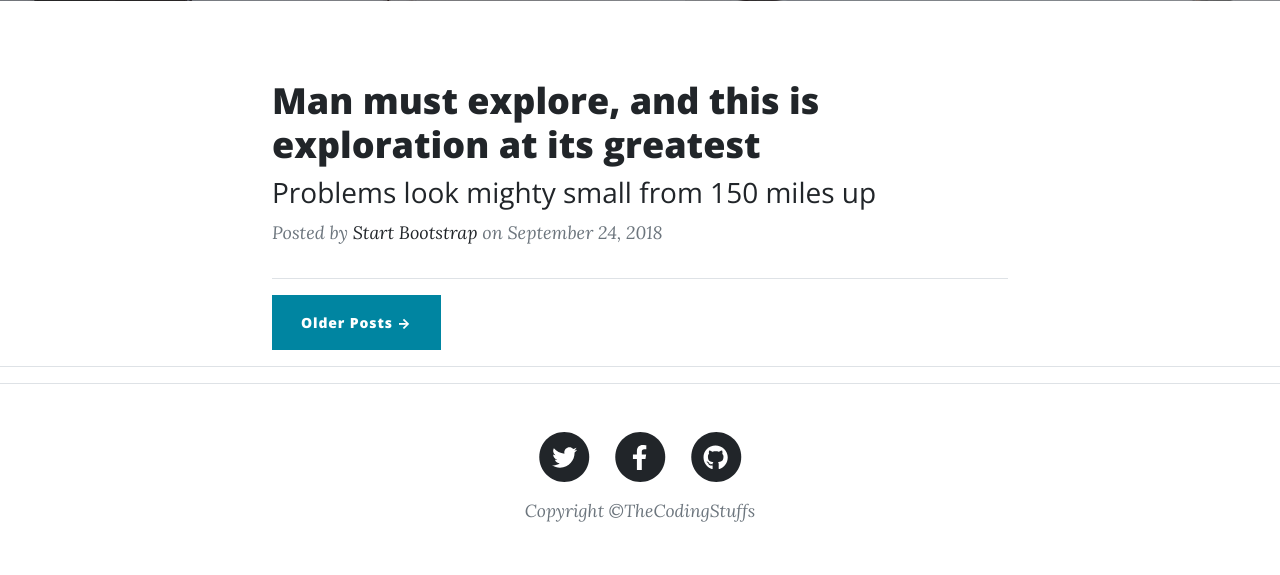
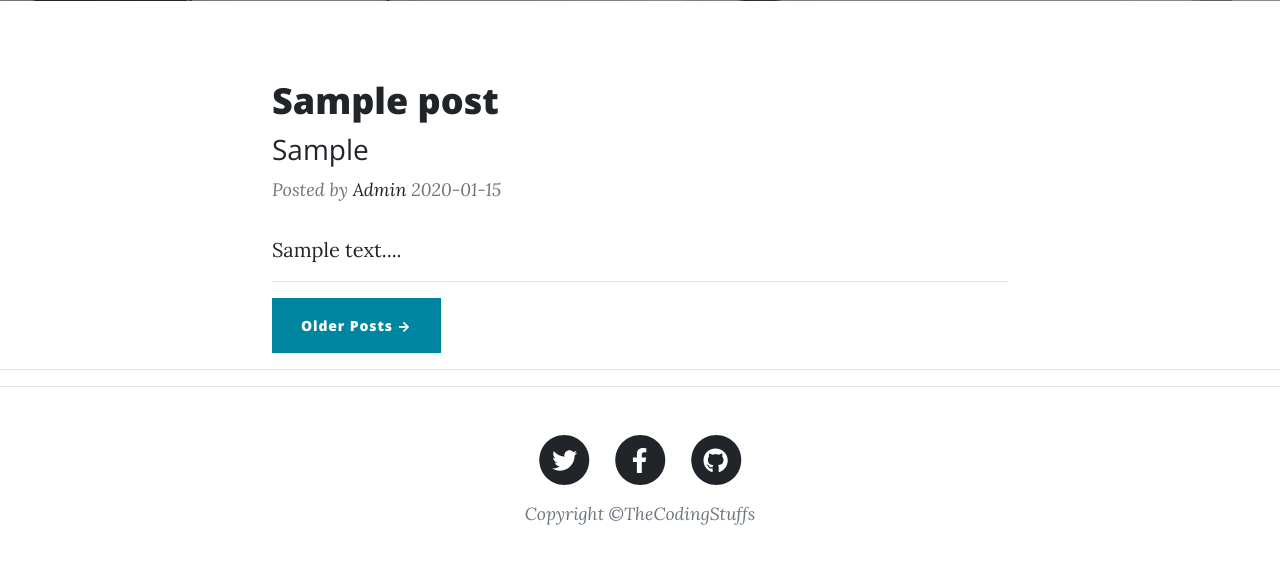
Before and after one commit to Meghavibansod/Blogsite, a Flask app: page / in a window 1280 px wide. Shown: the part 531-1106 px from the top of the page. Before the commit the page ends 1053 px from the top, so only its background shows below. Run offline with Flask 2, Linux system fonts and the light colour scheme; tables that the repository leaves empty hold one stand-in row (values such as "Sample post"); some libraries are stand-ins or nearby versions.

Commit message:
tagline and post.slug added

```diff
--- a/config.json
+++ b/config.json
@@ -10,6 +10,9 @@
        "blog_name" : "Coding Stuffs",
        "tag_line": "Code with Meghavi",
        "gmail-user": "meghavi1b@gmail.com",
+       "gmail-password": "meghavi@987",
+       "about-text": "Hi, my name is Meghavi.",
+       "no_of_post": 5,
        "gmail-password": "meghavi@987"
 
     }
--- a/main.py
+++ b/main.py
@@ -33,23 +33,25 @@ class Contacts(db.Model):
     date = db.Column(db.String(12), nullable=True)
     email = db.Column(db.String(20), nullable=False)
 
-class posts(db.Model):
+class Posts(db.Model):
     sno = db.Column(db.Integer, primary_key=True)
     title = db.Column(db.String(150), nullable=False)
     slug = db.Column(db.String(21), nullable=False)
     content = db.Column(db.String(120), nullable=False)
+    tagline = db.Column(db.String(120), nullable=False)
     date = db.Column(db.String(12), nullable=True)
-    img_file = db.Column(db.String(500), nullable=False)
+    img_file = db.Column(db.String(500), nullable=True)
 
 
 @app.route("/")
 def home():
+    posts = Posts.query.filter_by().all() [0:5]
 
-    return render_template("index.html", params = params)
+    return render_template("index.html", params = params, posts=posts)
 
 @app.route("/post/<string:post_slug>", methods =['GET'])
 def post_route(post_slug):
-    post = posts.query.filter_by(slug=post_slug).first()
+    post = Posts.query.filter_by(slug=post_slug).first()
 
     return render_template ("post.html",params = params, post = post)
 
--- a/templates/about.html
+++ b/templates/about.html
@@ -19,9 +19,7 @@
             <div class="container px-4 px-lg-5">
                 <div class="row gx-4 gx-lg-5 justify-content-center">
                     <div class="col-md-10 col-lg-8 col-xl-7">
-                        <p>Lorem ipsum dolor sit amet, consectetur adipisicing elit. Saepe nostrum ullam eveniet pariatur voluptates odit, fuga atque ea nobis sit soluta odio, adipisci quas excepturi maxime quae totam ducimus consectetur?</p>
-                        <p>Lorem ipsum dolor sit amet, consectetur adipisicing elit. Eius praesentium recusandae illo eaque architecto error, repellendus iusto reprehenderit, doloribus, minus sunt. Numquam at quae voluptatum in officia voluptas voluptatibus, minus!</p>
-                        <p>Lorem ipsum dolor sit amet, consectetur adipisicing elit. Aut consequuntur magnam, excepturi aliquid ex itaque esse est vero natus quae optio aperiam soluta voluptatibus corporis atque iste neque sit tempora!</p>
+                        <p>{{params['about_text']}}</p>
                     </div>
                 </div>
             </div>
--- a/templates/index.html
+++ b/templates/index.html
@@ -21,20 +21,24 @@
         <div class="col-lg-8 col-md-10 mx-auto">
 
      <!-- todo fetch, it using For loopthe database  -->
-          <div class="post-preview">
-            <a href="post.html">
-              <h2 class="post-title">
-                Man must explore, and this is exploration at its greatest
-              </h2>
+     {% for post in posts %}
+     <div class="post-preview">
+       <a href="/post/{{post.slug}}">
+         <h2 class="post-title">{{ post.title }}
+
+         </h2>
               <h3 class="post-subtitle">
-                Problems look mighty small from 150 miles up
+                {{post.tagline}}
               </h3>
             </a>
             <p class="post-meta">Posted by
-              <a href="#">Start Bootstrap</a>
-              on September 24, 2018</p>
+              <a href="#">Admin</a>
+              {{post.date}}</p>
           </div>
+          {{ post.content[0:143]}}...
           <hr>
+        </li></a>
+          {% endfor %}
           <!-- Pager -->
           <div class="clearfix">
             <a class="btn btn-primary float-right" href="#">Older Posts →</a>
--- a/templates/post.html
+++ b/templates/post.html
@@ -9,11 +9,11 @@
                     <div class="col-md-10 col-lg-8 col-xl-7">
                          <div class="post-heading">
                             <h1>{{post.title}}</h1>
-                            <h2 class="subheading">Problems look mighty small from 150 miles up</h2>
+                            <h2 class="subheading">you can add sub heading here</h2>
                             <span class="meta">
                                 Posted by
-                                <a href="#!">Start Bootstrap</a>
-                                on August 24, 2022
+                                <a href="#!">Admin</a>
+                                on {{post.date}}
                             </span>
                         </div>
                     </div>
```
